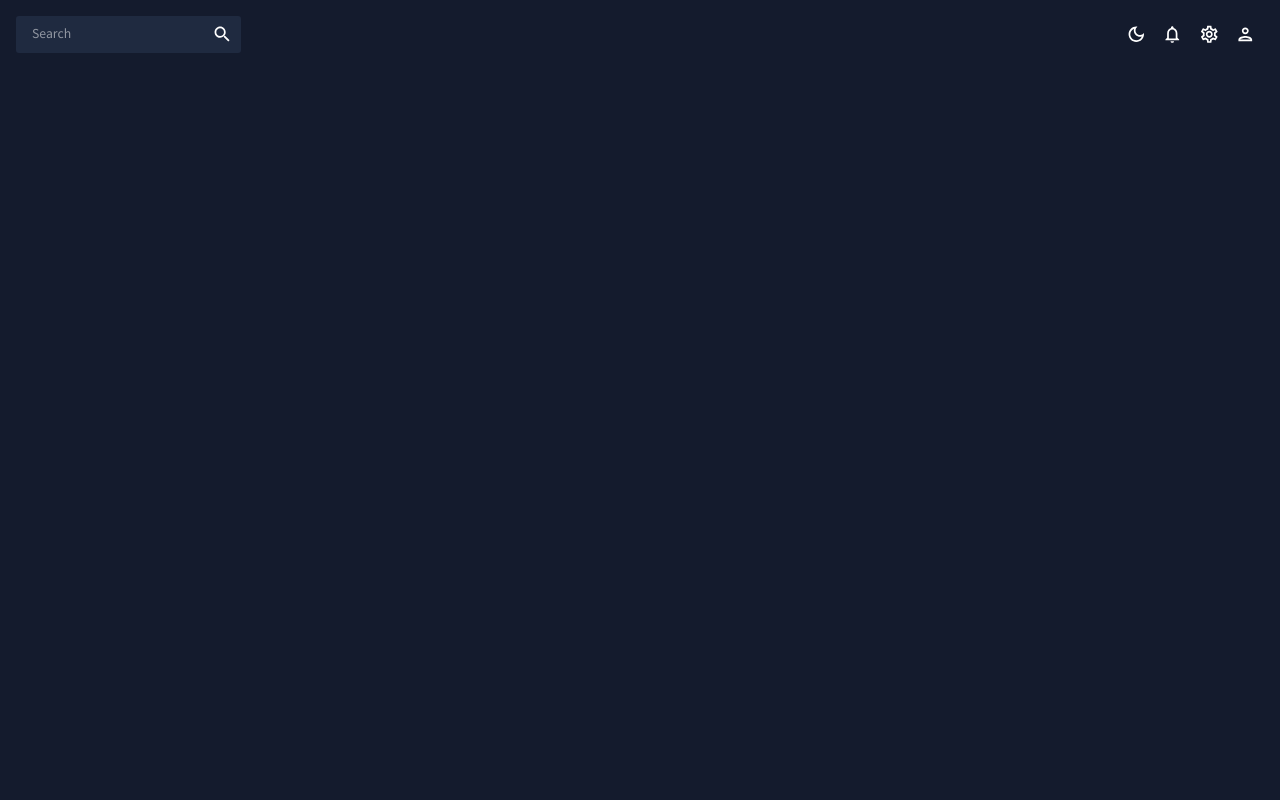
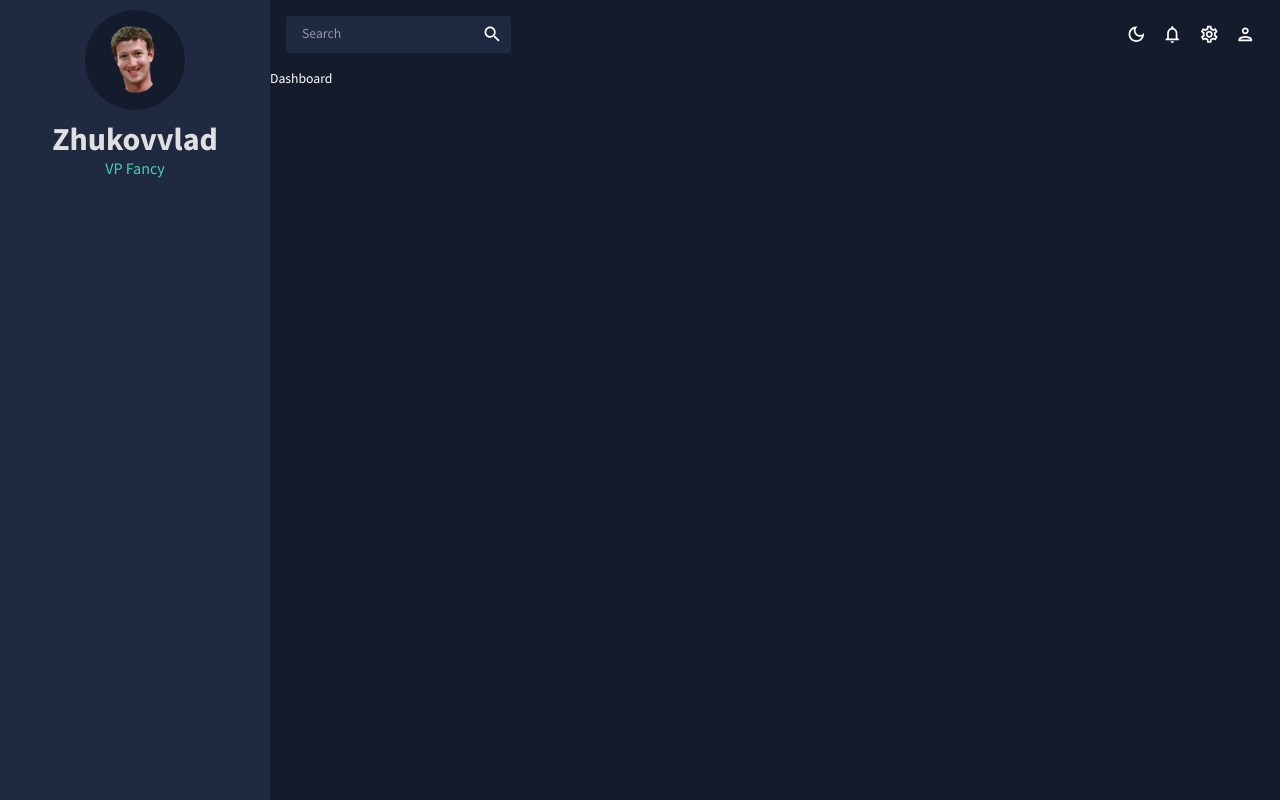
Before and after one commit to zhukovvlad/react-admin, a React (Create React App) app: page / in a window 1280 px wide. Built offline with nearby package versions, Linux system fonts and the light colour scheme.

Commit message:
Created siderbar with initial setup. Downgraded react-pro-sidebar to Ver 0.7.1

```diff
--- a/package.json
+++ b/package.json
@@ -23,7 +23,7 @@
     "formik": "^2.2.9",
     "react": "^18.2.0",
     "react-dom": "^18.2.0",
-    "react-pro-sidebar": "^1.0.0-alpha.7",
+    "react-pro-sidebar": "^0.7.1",
     "react-router-dom": "^6.4.3",
     "react-scripts": "^5.0.1",
     "web-vitals": "^2.1.4",
--- a/src/App.js
+++ b/src/App.js
@@ -1,6 +1,19 @@
 import { ColorModeContext, useMode } from "./theme";
 import { CssBaseline, ThemeProvider } from "@mui/material";
+import {Routes, Route} from "react-router-dom";
 import Topbar from "./scenes/global/Topbar";
+import Dashboard from "./scenes/dashboard";
+import Sidebar from "./scenes/global/Sidebar";
+// import Team from "./scenes/team";
+// import Invoices from "./scenes/invoices";
+// import Contacts from "./scenes/contacts";
+// import Bar from "./scenes/bar";
+// import Form from "./scenes/form";
+// import Line from "./scenes/line";
+// import Pie from "./scenes/pie";
+// import FAQ from "./scenes/faq";
+// import Geography from "./scenes/geography";
+// import Calendar from "./scenes/calendar";
 
 function App() {
   const [theme, colorMode] = useMode();
@@ -10,8 +23,22 @@
       <ThemeProvider theme={theme}>
         <CssBaseline />
         <div className="app">
+          <Sidebar />
           <main className="content">
             <Topbar />
+            <Routes>
+              <Route path="/" element={<Dashboard />} />
+              {/* <Route path="/team" element={<Team />} /> */}
+              {/* <Route path="/invoices" element={<Invoices />} /> */}
+              {/* <Route path="/contacts" element={<Contacts />} /> */}
+              {/* <Route path="/bar" element={<Bar />} /> */}
+              {/* <Route path="/form" element={<Form />} /> */}
+              {/* <Route path="/line" element={<Line />} /> */}
+              {/* <Route path="/Pie" element={<Pie />} /> */}
+              {/* <Route path="/faq" element={<FAQ />} /> */}
+              {/* <Route path="/geography" element={<Geography />} /> */}
+              {/* <Route path="/calendar" element={<Calendar />} /> */}
+            </Routes>
           </main>
         </div>
       </ThemeProvider>
--- a/src/scenes/global/Sidebar.jsx
+++ b/src/scenes/global/Sidebar.jsx
@@ -1,7 +1,83 @@
-import React from "react";
+import React, { useState } from "react";
+import { ProSidebar, Menu, MenuItem } from "react-pro-sidebar";
+import "react-pro-sidebar/dist/css/styles.css";
+import { Box, IconButton, Typography, useTheme } from "@mui/material";
+import { Link } from "react-router-dom";
+import { tokens } from "../../theme";
+import HomeOutlinedIcon from "@mui/icons-material/HomeOutlined";
+import PeopleOutlinedIcon from "@mui/icons-material/PeopleOutlined";
+import ContactsOutlinedIcon from "@mui/icons-material/ContactsOutlined";
+import ReceiptOutlinedIcon from "@mui/icons-material/ReceiptOutlined";
+import PersonOutlinedIcon from "@mui/icons-material/PersonOutlined";
+import CalendarTodayOutlinedIcon from "@mui/icons-material/CalendarTodayOutlined";
+import HelpOutlinedIcon from "@mui/icons-material/HelpOutlined";
+import BarChartOutlinedIcon from "@mui/icons-material/BarChartOutlined";
+import PieChartOutlineOutlinedIcon from "@mui/icons-material/PieChartOutlineOutlined";
+import TimelineOutlinedIcon from "@mui/icons-material/TimelineOutlined";
+import MenuOutlinedIcon from "@mui/icons-material/MenuOutlined";
+import MapOutlinedIcon from "@mui/icons-material/MapOutlined";
 
 function Sidebar() {
-  return <div>Sidebar</div>;
+  const theme = useTheme();
+  const colors = tokens(theme.palette.mode);
+  const [isCollapsed, setIsCollapsed] = useState(false);
+  const [selected, setSelected] = useState("Dashboard");
+
+  return (
+    <Box
+      // rewrighting default styles for sidebar
+      sx={{
+        "& .pro-sidebar-inner": {
+          background: `${colors.primary[400]} !important`,
+        },
+        "& .pro-icon-wrapper": {
+          backgroundColor: "transparent !important",
+        },
+        "& .pro-inner-item": {
+          padding: "5px 35px 5px 20px !important",
+        },
+        "& .pro-inner-item:hover": {
+          color: "#868dfb !important",
+        },
+        "& .pro-menu-item.active": {
+          color: "#6870fa !important",
+        },
+      }}
+    >
+      <ProSidebar collapsed={isCollapsed}>
+        <Menu iconShape="square">
+          {/* USER */}
+          {!isCollapsed && (
+            <Box mb="25px">
+              <Box display="flex" justifyContent="center" alignItems="center">
+                <img
+                  alt="profile-user"
+                  width="100px"
+                  height="100px"
+                  src={`../../assets/user.png`}
+                  style={{ cursor: "pointer", borderRadius: "50%" }}
+                />
+              </Box>
+
+              <Box textAlign="center">
+                <Typography
+                  variant="h2"
+                  color={colors.grey[100]}
+                  fontWeight="bold"
+                  sx={{ m: "10px 0 0 0" }}
+                >
+                  Zhukovvlad
+                </Typography>
+                <Typography variant="h5" color={colors.greenAccent[500]}>
+                  VP Fancy
+                </Typography>
+              </Box>
+            </Box>
+          )}
+        </Menu>
+      </ProSidebar>
+    </Box>
+  );
 }
 
 export default Sidebar;
```
Also changed, not shown: public/assets/user.png (added), 1 other file (tests, documents, lock files or other folders).
